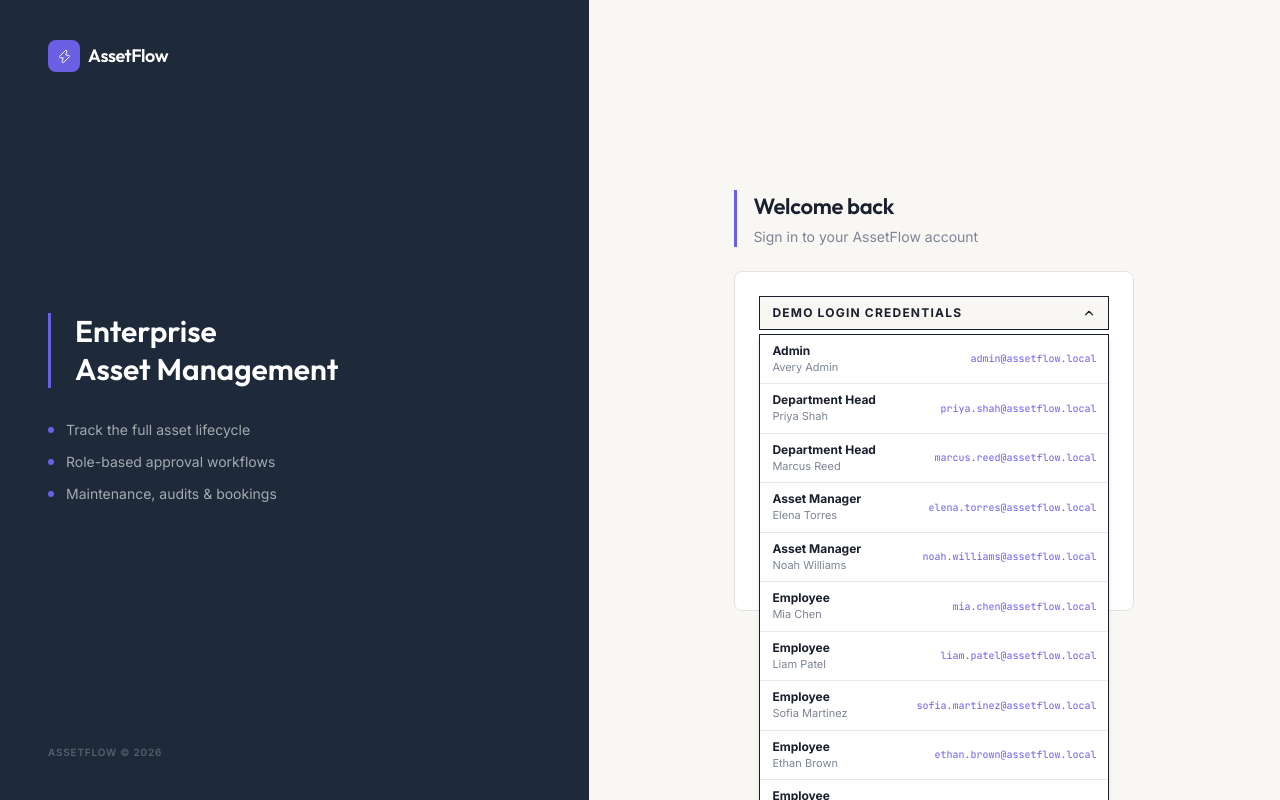
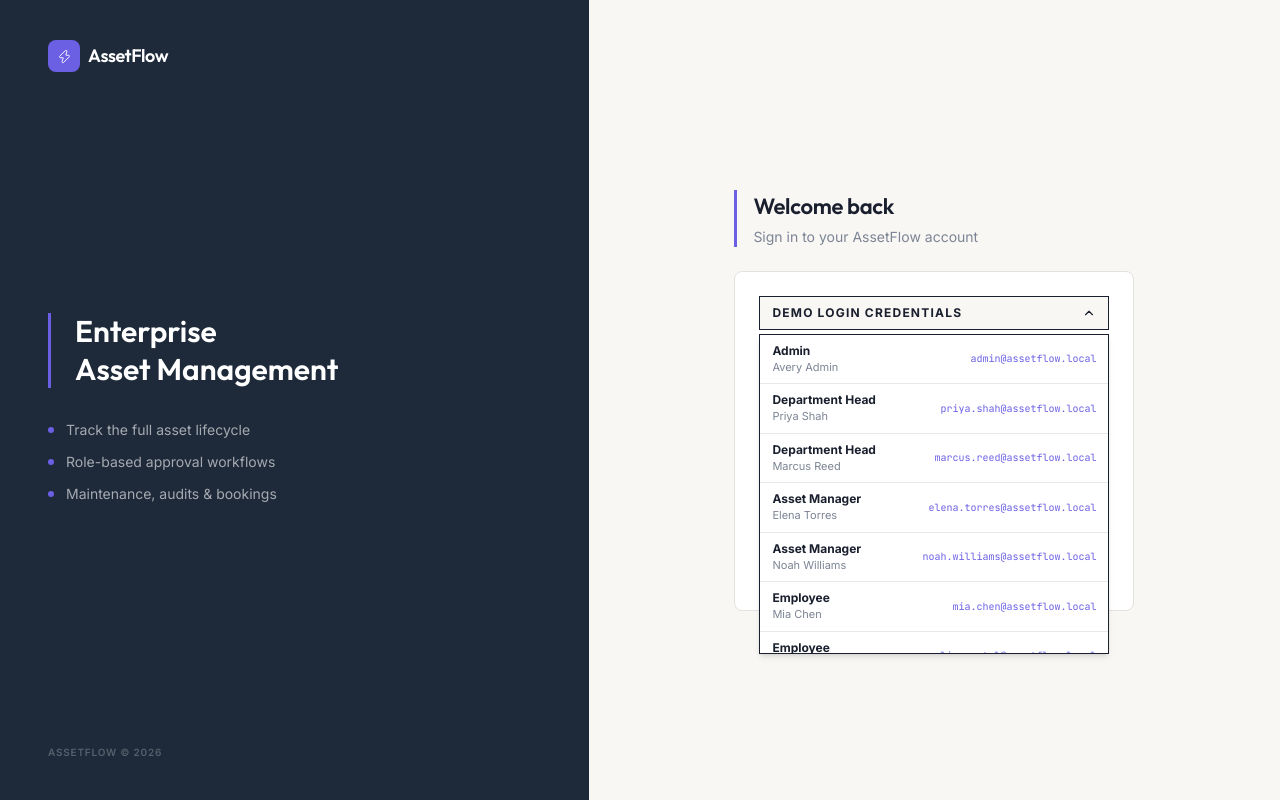
Before and after one commit to Pratik-Devang/Odoo-AxiomCrew, a Next.js app in the folder assetflow/: page /login in a window 1280 px wide. Both pictures are taken after a click on the button "DEMO LOGIN CREDENTIALS". Shown: the top 800 px of the page. Built offline with nearby package versions, Linux system fonts and the light colour scheme.

Commit message:
made the login demo credentials list scrollable

```diff
--- a/assetflow/components/login-form.tsx
+++ b/assetflow/components/login-form.tsx
@@ -206,7 +206,7 @@ export function LoginForm({ redirectTo = "/dashboard", accountCreated = false })
         </button>
 
         {credentialsOpen && (
-          <div className="absolute left-0 right-0 z-20 mt-1 border-2 border-ink bg-surface shadow-md">
+          <div className="absolute left-0 right-0 z-20 mt-1 max-h-80 overflow-y-auto border-2 border-ink bg-surface shadow-md">
             {demoCredentials.map((account) => (
               <button
                 key={account.email}
```
